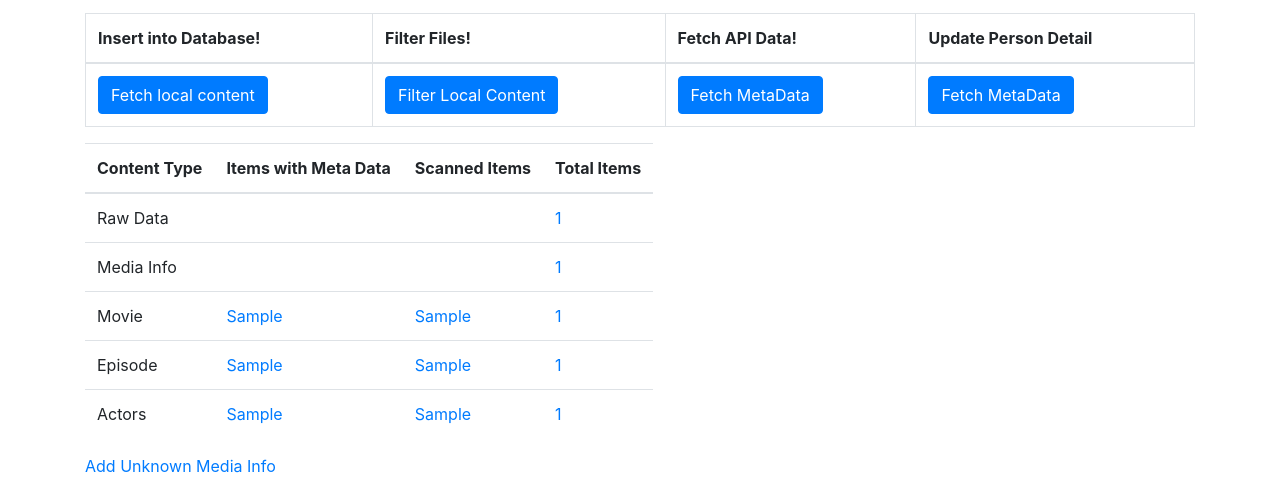
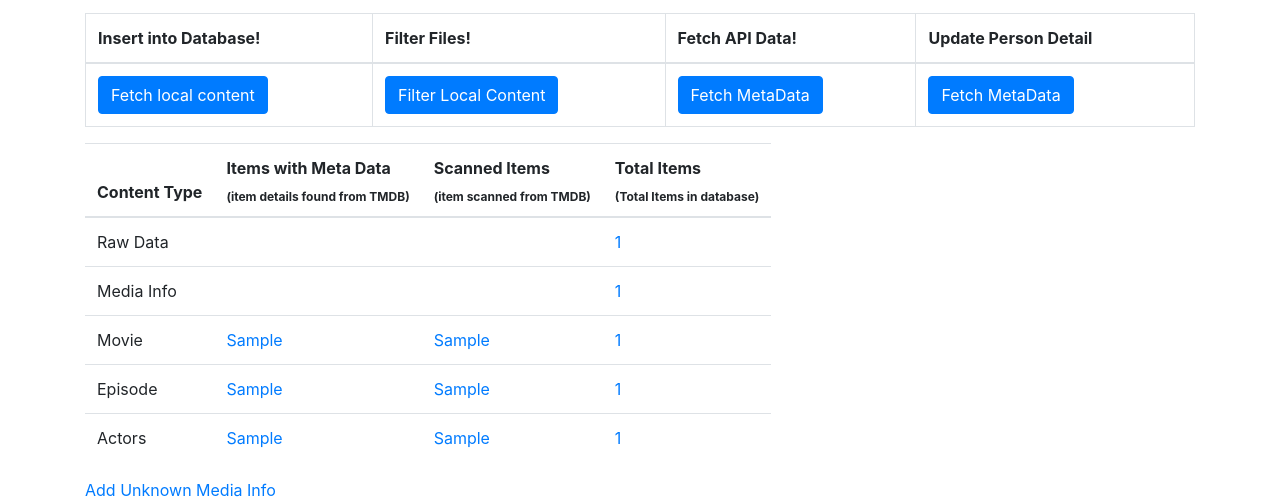
Before and after one commit to gahan9/mdb, a Django app: template moviesHaven/templates/index.html in a window 1280 px wide. Shown: the part 56-558 px from the top of the page. Run offline with Django 3.2, Linux system fonts and the light colour scheme; the template is opened without the code that fills it: most values are stand-ins (such as "Sample title", 1, 10 or a date in 2020); some libraries are stand-ins or nearby versions.

Commit message:
actor scanned detail in view

```diff
--- a/moviesHaven/templates/index.html
+++ b/moviesHaven/templates/index.html
@@ -87,9 +87,18 @@
             <thead>
             <tr>
                 <th scope="col">Content Type</th>
-                <th scope="col">Items with Meta Data</th>
-                <th scope="col">Scanned Items</th>
-                <th scope="col">Total Items</th>
+                <th scope="col">
+                    <div>Items with Meta Data</div>
+                    <div><sub>(item details found from TMDB)</sub></div>
+                </th>
+                <th scope="col">
+                    <div>Scanned Items</div>
+                    <div><sub>(item scanned from TMDB)</sub></div>
+                </th>
+                <th scope="col">
+                    <div>Total Items</div>
+                    <div><sub>(Total Items in database)</sub></div>
+                </th>
             </tr>
             </thead>
             <tbody>
```
